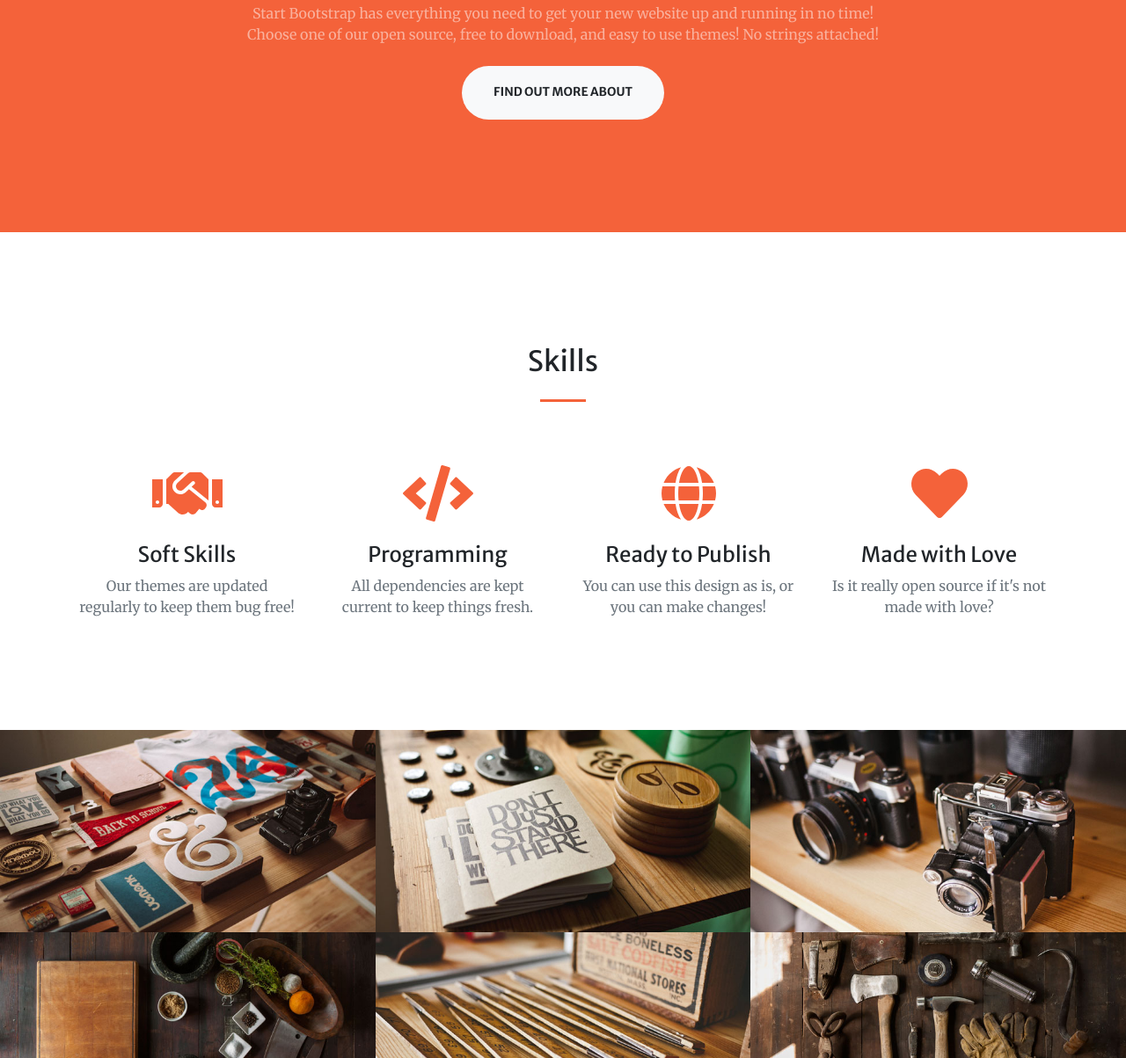
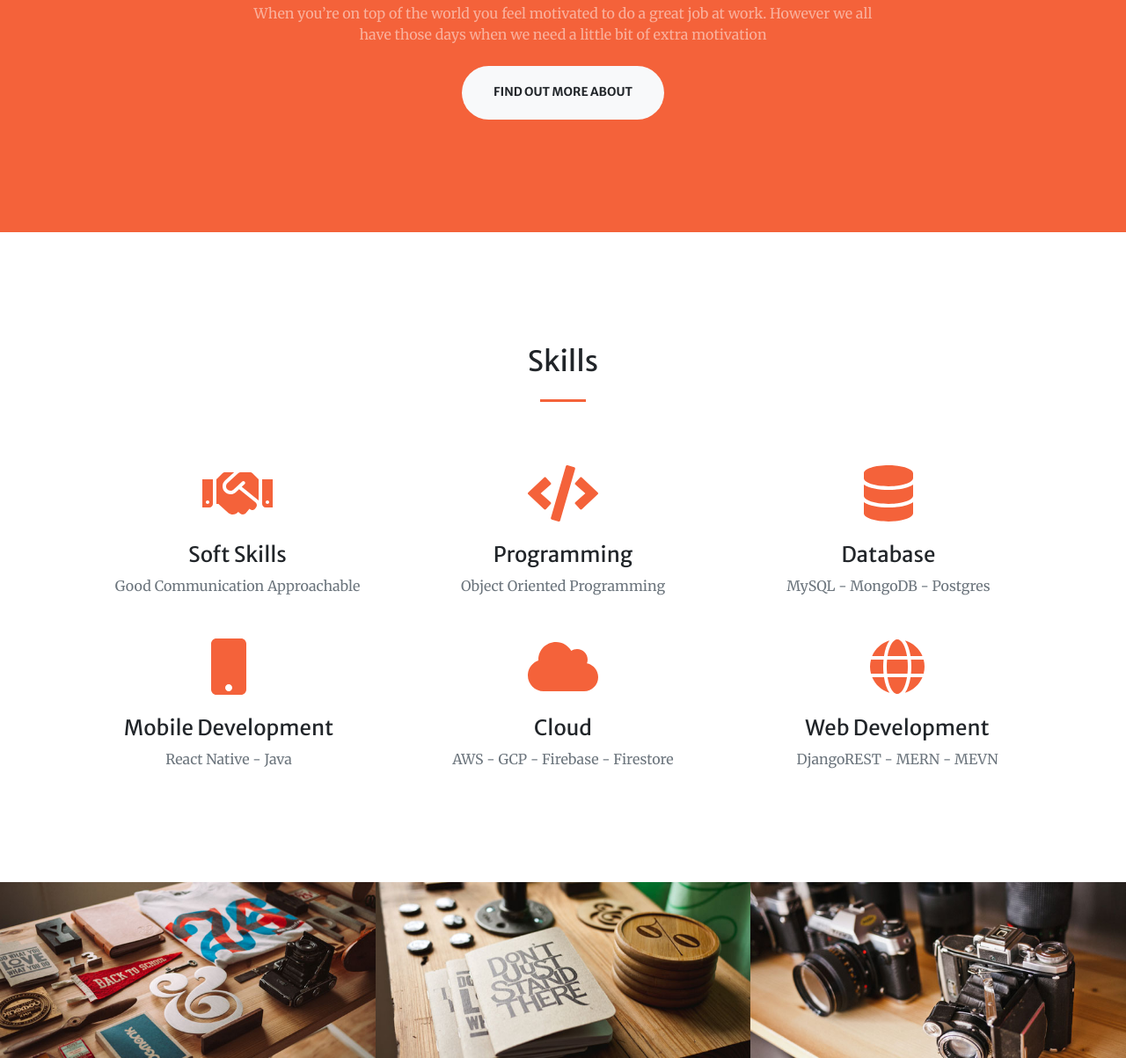
Before and after one commit to makara4code/makara4code.github.io, a plain HTML site: page index.html in a window 1280 px wide. Shown: the part 1014-2217 px from the top of the page at 88% size. Drawn offline with nearby package versions, Linux system fonts and the light colour scheme; a web font is replaced by a local one.

Commit message:
Add some chage

```diff
--- a/index.html
+++ b/index.html
@@ -40,7 +40,6 @@
   </head>
 
   <body id="page-top">
-    <!-- Navigation-->
     <nav
       class="navbar navbar-expand-lg navbar-light fixed-top py-3"
       id="mainNav"
@@ -80,6 +79,8 @@
         </div>
       </div>
     </nav>
+
+
     <!-- Masthead-->
     <header class="masthead">
       <div class="container h-100">
@@ -115,9 +116,7 @@
             <h2 class="text-white mt-0">Personal Profile</h2>
             <hr class="divider light my-4" />
             <p class="text-white-50 mb-4">
-              Start Bootstrap has everything you need to get your new website up
-              and running in no time! Choose one of our open source, free to
-              download, and easy to use themes! No strings attached!
+              When you’re on top of the world you feel motivated to do a great job at work. However we all have those days when we need a little bit of extra motivation
             </p>
             <a class="btn btn-light btn-xl js-scroll-trigger" href="#services"
               >Find Out More About</a
@@ -126,48 +125,71 @@
         </div>
       </div>
     </section>
+
+    <div class="container">
     <!-- Services-->
     <section class="page-section" id="services">
       <div class="container">
         <h2 class="text-center mt-0">Skills</h2>
         <hr class="divider my-4" />
         <div class="row">
-          <div class="col-lg-3 col-md-6 text-center">
+          <div class="col-lg-4 col-md-4 text-center">
             <div class="mt-5">
               <i class="fas fa-4x fa-handshake text-primary mb-4"></i>
               <h3 class="h4 mb-2">Soft Skills</h3>
               <p class="text-muted mb-0">
-                Our themes are updated regularly to keep them bug free!
+                Good Communication Approachable
               </p>
             </div>
           </div>
-          <div class="col-lg-3 col-md-6 text-center">
+          <div class="col-lg-4 col-md-4 text-center">
             <div class="mt-5">
               <i class="fas fa-4x fa-code text-primary mb-4"></i>
               <h3 class="h4 mb-2">Programming</h3>
               <p class="text-muted mb-0">
-                All dependencies are kept current to keep things fresh.
+                Object Oriented Programming
               </p>
             </div>
           </div>
-          <div class="col-lg-3 col-md-6 text-center">
+          <div class="col-lg-4 col-md-4 text-center">
             <div class="mt-5">
-              <i class="fas fa-4x fa-globe text-primary mb-4"></i>
-              <h3 class="h4 mb-2">Ready to Publish</h3>
+              <i class="fas fa-4x fa-database text-primary mb-4"></i>
+              <h3 class="h4 mb-2">Database</h3>
               <p class="text-muted mb-0">
-                You can use this design as is, or you can make changes!
+                MySQL - MongoDB - Postgres
               </p>
             </div>
           </div>
-
-          <div class="col-lg-3 col-md-6 text-center">
+          </div>
+        </div>
+        <div class="row">
+          <div class="col-lg-4 col-md-4 text-center">
             <div class="mt-5">
-              <i class="fas fa-4x fa-heart text-primary mb-4"></i>
-              <h3 class="h4 mb-2">Made with Love</h3>
+              <i class="fas fa-4x fa-mobile text-primary mb-4"></i>
+              <h3 class="h4 mb-2">Mobile Development</h3>
               <p class="text-muted mb-0">
-                Is it really open source if it's not made with love?
+                React Native - Java
               </p>
             </div>
+          </div>
+          <div class="col-lg-4 col-md-4 text-center">
+            <div class="mt-5">
+              <i class="fas fa-4x fa-cloud text-primary mb-4"></i>
+              <h3 class="h4 mb-2">Cloud</h3>
+              <p class="text-muted mb-0">
+                AWS - GCP - Firebase - Firestore
+              </p>
+            </div>
+          </div>
+          <div class="col-lg-4 col-md-4 text-center">
+            <div class="mt-5">
+              <i class="fas fa-4x fa-globe text-primary mb-4"></i>
+              <h3 class="h4 mb-2">Web Development</h3>
+              <p class="text-muted mb-0">
+                DjangoREST - MERN - MEVN
+              </p>
+            </div>
+          </div>
           </div>
         </div>
       </div>
@@ -271,11 +293,11 @@
           </div>
         </div>
         <div class="row">
-          <div class="col-lg-4 ml-auto text-center mb-5 mb-lg-0">
+          <div class="col-lg-4 col-md-6 ml-auto text-center mb-5 mb-lg-0">
             <i class="fas fa-phone fa-3x mb-3 text-muted"></i>
             <div>(+855) 69 228-298</div>
           </div>
-          <div class="col-lg-4 mr-auto text-center">
+          <div class="col-lg-4 col-md-6  mr-auto text-center">
             <i class="fas fa-envelope fa-3x mb-3 text-muted"></i>
             <!-- Make sure to change the email address in BOTH the anchor text and the link target below!-->
             <a class="d-block" href="mailto:contact@yourwebsite.com"
@@ -285,7 +307,7 @@
         </div>
       </div>
     </section>
-
+  </div>
     <!-- Footer-->
     <footer class="bg-light footer py-4">
       <div class="container">
```
